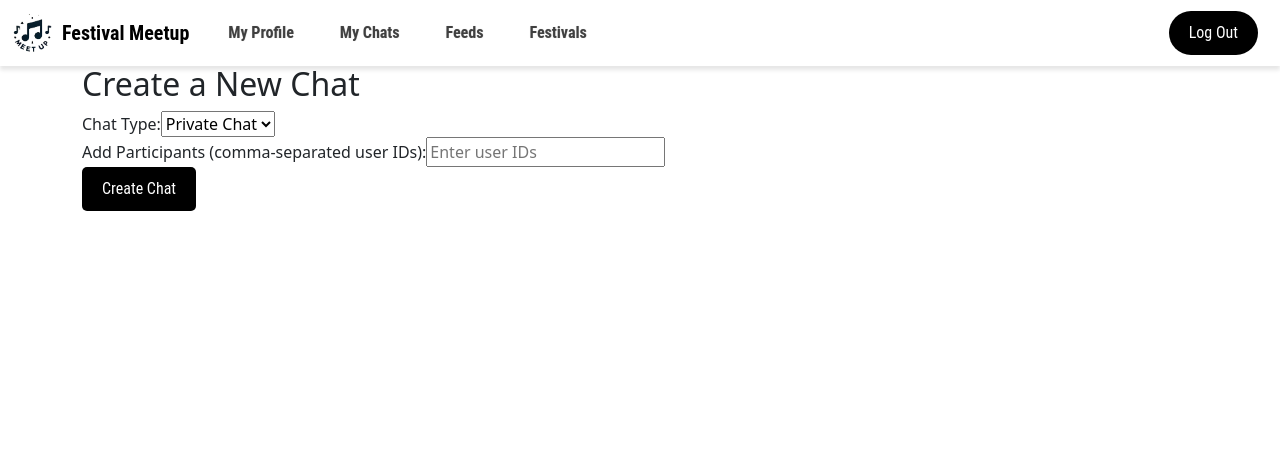
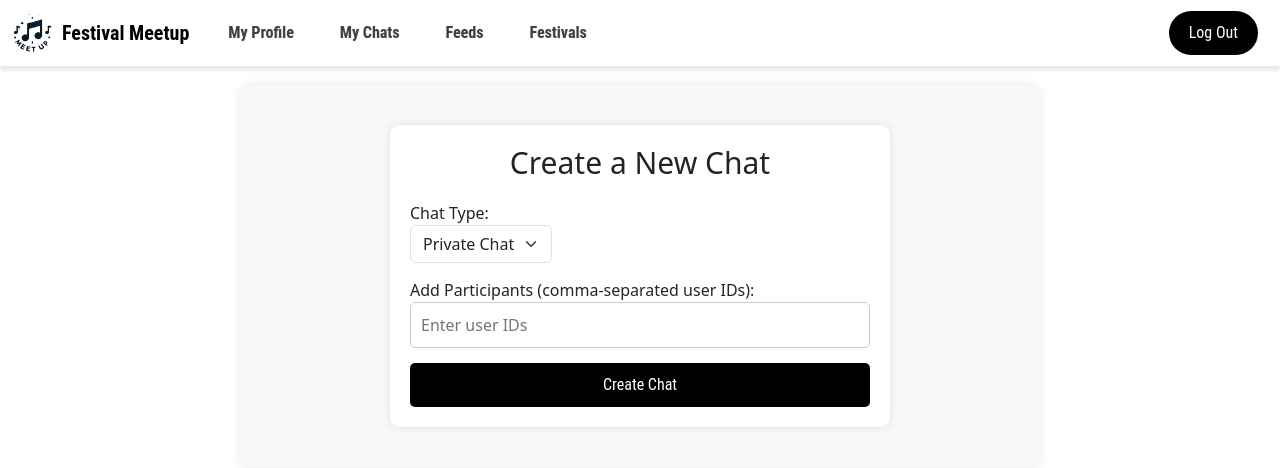
Before and after one commit to Lucy8824/CFG-degree-fullstack-group-project-2024, a React (Create React App) app in the folder frontend/: page /Messages/1 in a window 1280 px wide. Shown: the top 468 px of the page. Built offline with nearby package versions, Linux system fonts and the light colour scheme; sample sign-in values are in the browser's storage.

Commit message:
Chats page styled for create a new chat

```diff
--- /dev/null
+++ b/frontend/src/components/MessagesPage/ChatsPage.css
@@ -0,0 +1,8 @@
+.chats-page-container {
+    max-width: 800px;
+    margin: 20px auto;
+    padding: 20px;
+    background-color: #f8f8f8;
+    border-radius: 10px;
+    box-shadow: 0px 0px 10px rgba(0, 0, 0, 0.1);
+}
--- a/frontend/src/components/MessagesPage/ChatsPage.js
+++ b/frontend/src/components/MessagesPage/ChatsPage.js
@@ -3,6 +3,7 @@ import NewMessage from "./NewMessage";
 import Messages from "./Messages";
 import NavBar from "../NavBar/NavBar";
 import { useParams } from "react-router-dom";
+import './ChatsPage.css';
 
 const ChatsPage = () => {
   const { user_id: userId} = useParams()
@@ -14,11 +15,13 @@ const ChatsPage = () => {
   return (
     <div>
       <NavBar userId={userId} />
+      <div className="chats-page-container">
       {!currentChatId ? (
         <NewMessage onCreate={handleCreateChat} />
       ) : (
         <Messages conversation_id={currentChatId} />
       )}
+      </div>
     </div>
   );
 };
--- /dev/null
+++ b/frontend/src/components/MessagesPage/Messages.css
@@ -0,0 +1,36 @@
+.messages-container {
+    display: flex;
+    flex-direction: column;
+    background-color: #ffffff;
+    padding: 20px;
+    border-radius: 10px;
+    box-shadow: 0px 0px 10px rgba(0, 0, 0, 0.1);
+}
+
+.chat-title {
+    font-size: 24px;
+    margin-bottom: 20px;
+    text-align: center;
+}
+
+.message-list {
+    flex-grow: 1;
+    overflow-y: auto;
+    margin-bottom: 20px;
+}
+
+.message-input-container {
+    display: flex;
+    gap: 10px;
+}
+
+.message-input {
+    flex-grow: 1;
+    padding: 10px;
+    border-radius: 5px;
+    border: 1px solid #ccc;
+}
+
+.send-buton {
+    padding: 10px 20px;
+}
--- a/frontend/src/components/MessagesPage/Messages.js
+++ b/frontend/src/components/MessagesPage/Messages.js
@@ -1,5 +1,6 @@
 import React, { useState, useEffect } from "react";
 import axios from "axios";
+import './Messages.css';
 
 const Messages = ({ conversation_id }) => {
   const [messages, setMessages] = useState([]);
@@ -56,29 +57,31 @@ const Messages = ({ conversation_id }) => {
   }
 
   return (
-    <div>
-      <h2>
+    <div className="messages-container">
+      <h2 className="chat-title">
         {conversationDetails.type === "group"
           ? conversationDetails.name
           : "Private Chat"}
       </h2>
       <div className="message-list">
         {messages.map((messages, index) => (
-          <div key={index} className="message-item">
+          <div key={index}
+               className="message-item">
             <p>
               <strong>{messages.senderUsername}:</strong> {messages.content}
             </p>
           </div>
         ))}
       </div>
-      <div className="message-input">
+      <div className="message-input-container">
         <input
           type="text"
           value={newMessages}
           onChange={(e) => setNewMessages(e.target.value)}
           placeholder="Start typing here"
+          className="message-input"
         />
-        <button onClick={sendMessages}>Send</button>
+        <button onClick={sendMessages} className="send-button">Send</button>
       </div>
     </div>
   );
--- /dev/null
+++ b/frontend/src/components/MessagesPage/NewMessage.css
@@ -0,0 +1,37 @@
+.new-message-container {
+    background-color: #ffffff;
+    padding: 20px;
+    border-radius: 10px;
+    box-shadow: 0px 0px 10px rgba(0, 0, 0, 0.1);
+    max-width: 500px;
+    margin: 20px auto;
+}
+
+.new-message-title {
+    font-size: 30px;
+    margin-bottom: 20px;
+    text-align: center;
+}
+
+.form-group {
+    margin-bottom: 15px;
+}
+
+.form-select,
+.form-input {
+ width: 100%;
+ padding: 10px 40px 10px 10px;
+ border-radius: 5px;
+ border: 1px solid #ccc;
+ appearance: none;
+ background-position: right 10px center;
+}
+
+.create-chat-button {
+    width: 100%;
+    padding: 10px;
+}
+
+.create-chat-button:hover {
+    background-color: #CC5500;
+  }
--- a/frontend/src/components/MessagesPage/NewMessage.js
+++ b/frontend/src/components/MessagesPage/NewMessage.js
@@ -1,5 +1,6 @@
 import React, { useState } from "react";
 import axios from "axios";
+import './NewMessage.css';
 
 const NewMessage = ({ onCreate }) => {
   const [chatName, setChatName] = useState("");
@@ -39,12 +40,12 @@ const NewMessage = ({ onCreate }) => {
   };
 
   return (
-    <div>
-      <h2>Create a New Chat</h2>
-      <div>
+    <div className="new-message-container">
+      <h2 className="new-message-title">Create a New Chat</h2>
+      <div className="form-group">
         <label>
           Chat Type:
-          <select value={type} onChange={(e) => setType(e.target.value)}>
+          <select value={type} onChange={(e) => setType(e.target.value)} className="form-select">
             <option value="private">Private Chat</option>
             <option value="group">Group Chat</option>
           </select>
@@ -52,7 +53,7 @@ const NewMessage = ({ onCreate }) => {
       </div>
 
       {type === "group" && (
-        <div>
+        <div className="form-group">
           <label>
             Group Name:
             <input
@@ -60,12 +61,13 @@ const NewMessage = ({ onCreate }) => {
               value={chatName}
               onChange={(e) => setChatName(e.target.value)}
               placeholder="Enter group name"
+              className="form-input"
             />
           </label>
         </div>
       )}
 
-      <div>
+      <div className="form-group">
         <label>
           Add Participants (comma-separated user IDs):
           <input
@@ -73,11 +75,12 @@ const NewMessage = ({ onCreate }) => {
             value={participants.join(",")}
             onChange={handleParticipantsChange}
             placeholder="Enter user IDs"
+            className="form-input"
           />
         </label>
       </div>
 
-      <button onClick={handleCreateChat}>Create Chat</button>
+      <button onClick={handleCreateChat} className="create-chat-button">Create Chat</button>
     </div>
   );
 };
--- a/frontend/src/components/ProfilePage/Profile.css
+++ b/frontend/src/components/ProfilePage/Profile.css
@@ -83,7 +83,7 @@ button {
 }
 
 button:hover {
-    background-color: #0056b3;
+    background-color: #CC5500;
 }
 
 .profile-info input,
```
